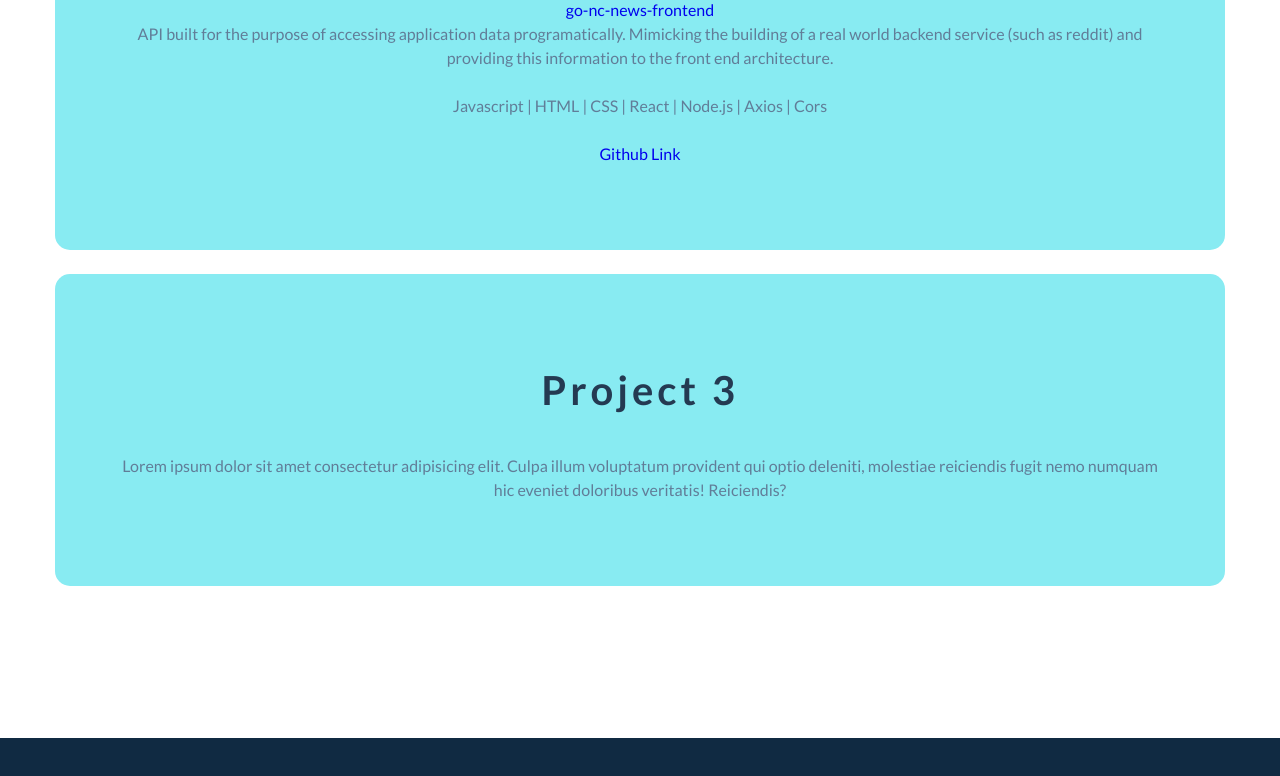
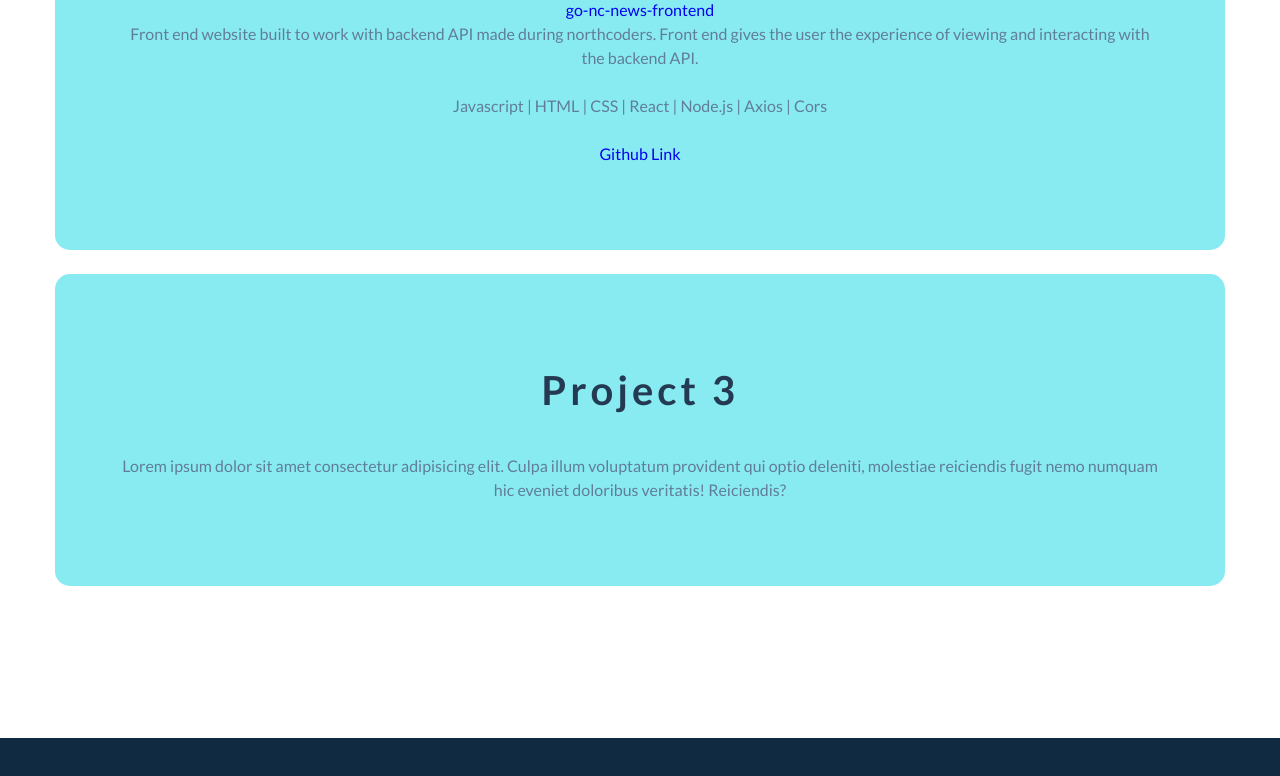
Before and after one commit to garyoconnor89/GOPortfolio, a plain HTML site: page projects.html in a window 1280 px wide. Shown: the part 2833-3609 px from the top of the page. Drawn offline with Linux system fonts and the light colour scheme.

```diff
--- a/projects.html
+++ b/projects.html
@@ -137,10 +137,9 @@
             </div>
 
             <p class="project-text">
-              API built for the purpose of accessing application data
-              programatically. Mimicking the building of a real world backend
-              service (such as reddit) and providing this information to the
-              front end architecture.
+              Front end website built to work with backend API made during
+              northcoders. Front end gives the user the experience of viewing
+              and interacting with the backend API.
               <br />
               <br />
               Javascript | HTML | CSS | React | Node.js | Axios | Cors
```
